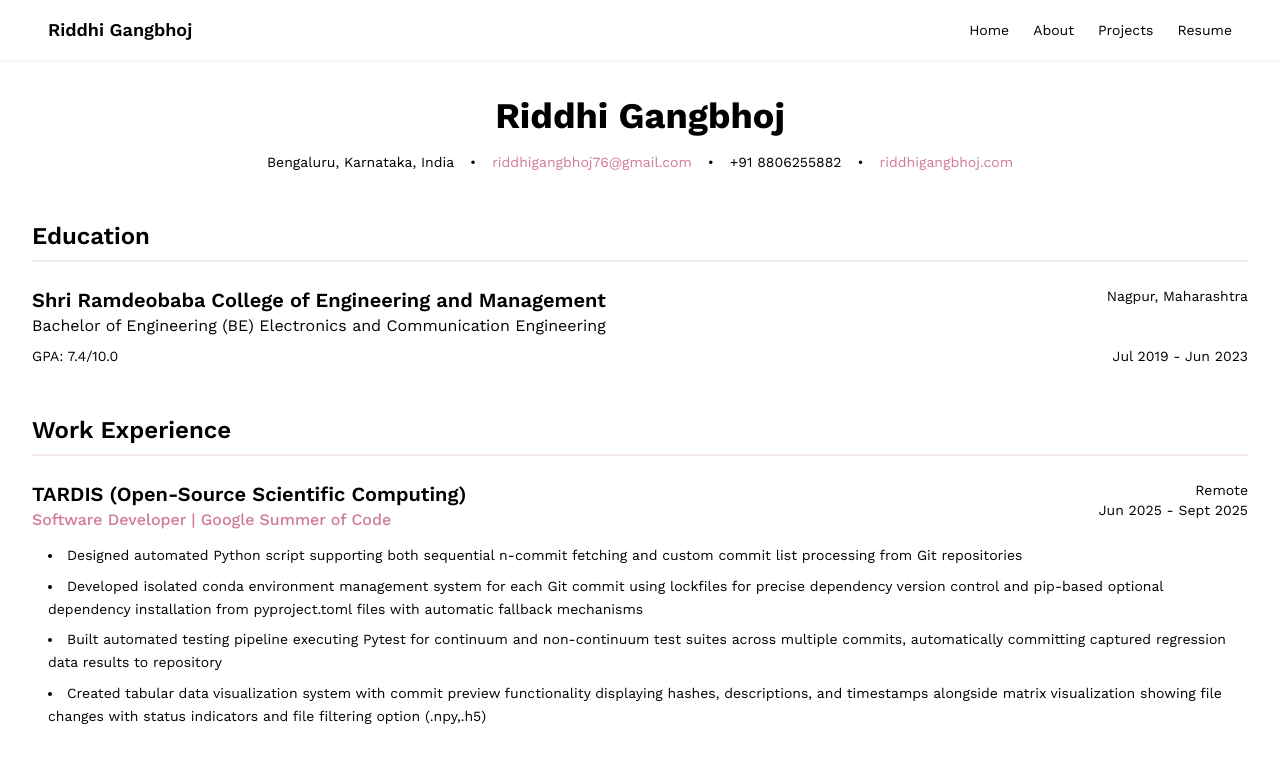
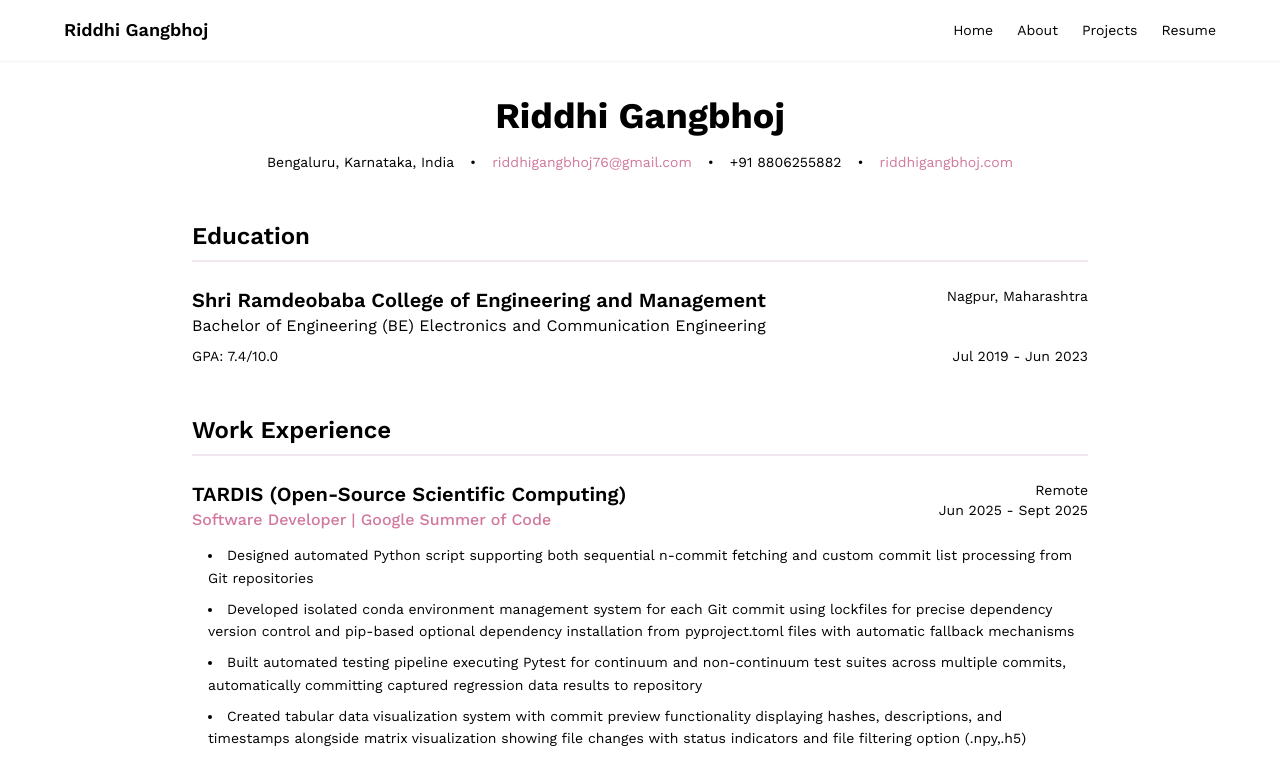
Before and after one commit to riddhigangbhoj/portfolio, a Next.js app: page /resume in a window 1280 px wide. Shown: the top 761 px of the page. Built offline with nearby package versions, Linux system fonts and the light colour scheme.

Commit message:
Update resume layout3

```diff
--- a/src/app/resume/page.js
+++ b/src/app/resume/page.js
@@ -3,7 +3,7 @@ export default function Resume() {
     <div className="min-h-screen bg-white">
       {/* Navigation Bar */}
       <nav className="fixed top-0 w-full bg-white/95 backdrop-blur-sm shadow-sm border-b border-light-gray p-4 z-50">
-        <div className="max-w-full mx-auto px-8 flex justify-between items-center">
+        <div className="max-w-6xl mx-auto flex justify-between items-center">
           <h1 className="text-lg font-semibold text-black animate-fadeIn">
             Riddhi Gangbhoj
           </h1>
@@ -25,8 +25,8 @@ export default function Resume() {
       </nav>
 
       {/* Resume Content */}
-      <main className="pt-24 pb-20 px-8">
-        <article className="max-w-full mx-auto">
+      <main className="pt-24 pb-20 px-4">
+        <article className="max-w-4xl mx-auto">
           {/* Header */}
           <header className="mb-12 text-center">
             <h1 className="text-4xl font-bold text-black mb-4">Riddhi Gangbhoj</h1>
```
